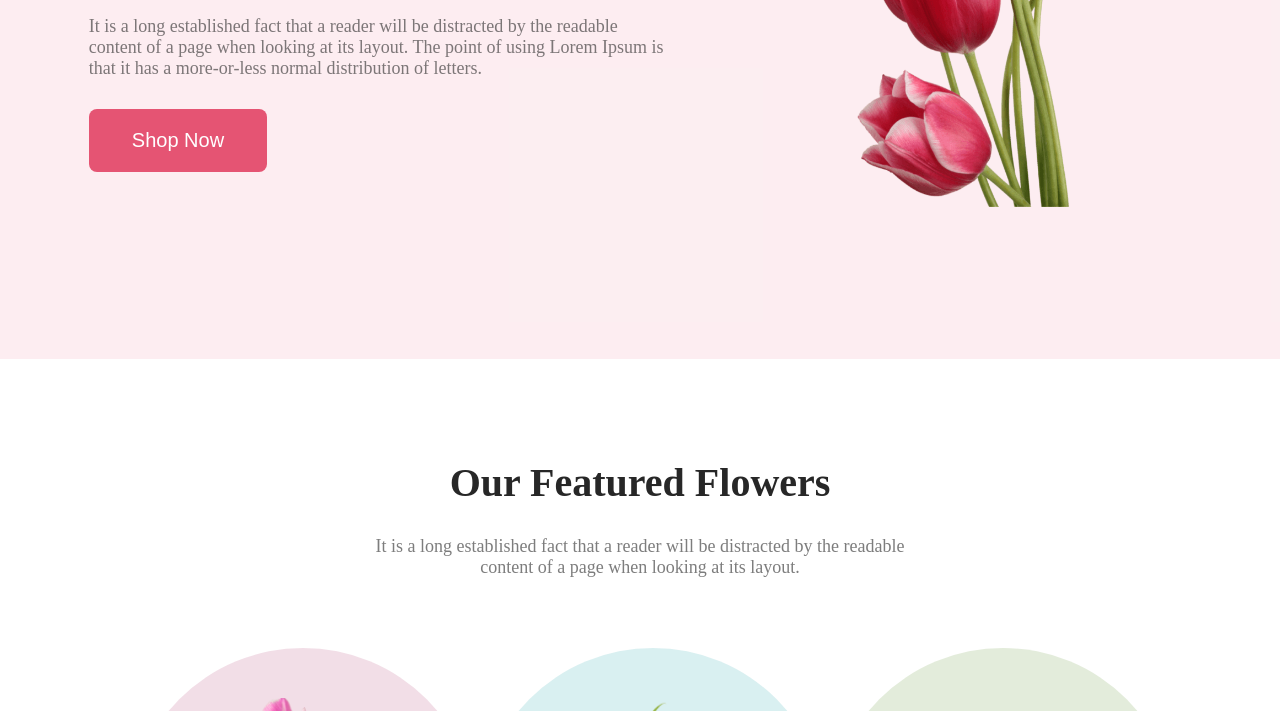
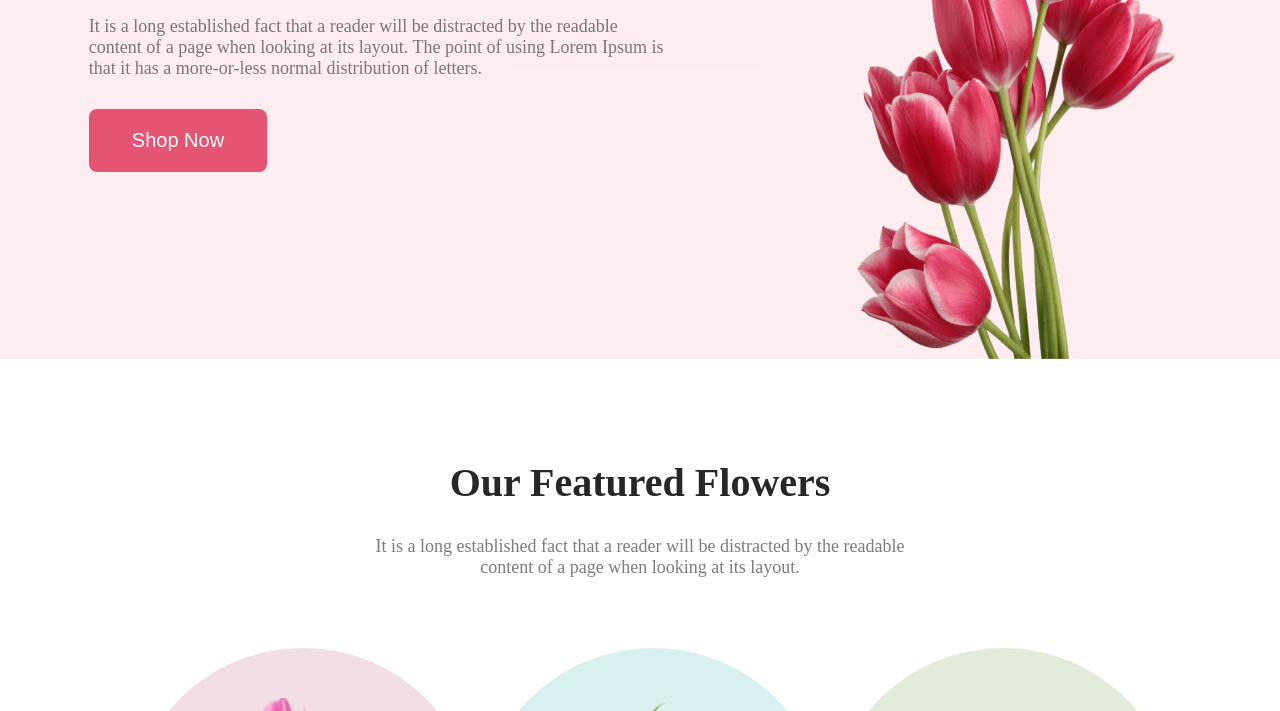
Before and after one commit to mkrafiyah/rafiyas-flower-shop, a plain HTML site: page index.html in a window 1280 px wide. Shown: the part 441-1152 px from the top of the page. Drawn offline with Linux system fonts and the light colour scheme.

Commit message:
banner image position fixed

```diff
--- a/styles/style.css
+++ b/styles/style.css
@@ -17,6 +17,13 @@
 .banner-img{
     width: 350px;
     height: 500px;
+
+
+}
+.banner-img-container{
+    display:flex;
+    flex-direction: columns;
+    align-self: flex-end;
 
 }
 
```
